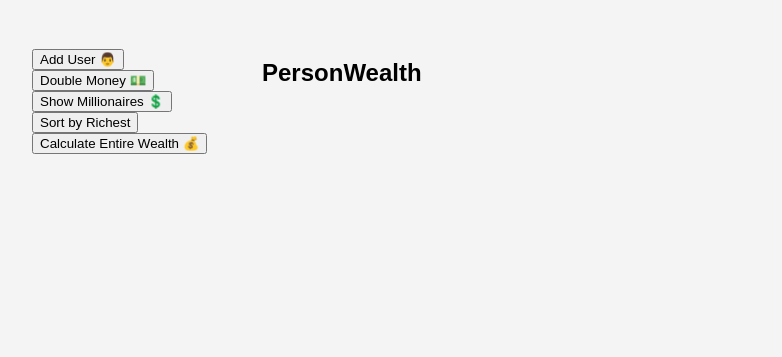
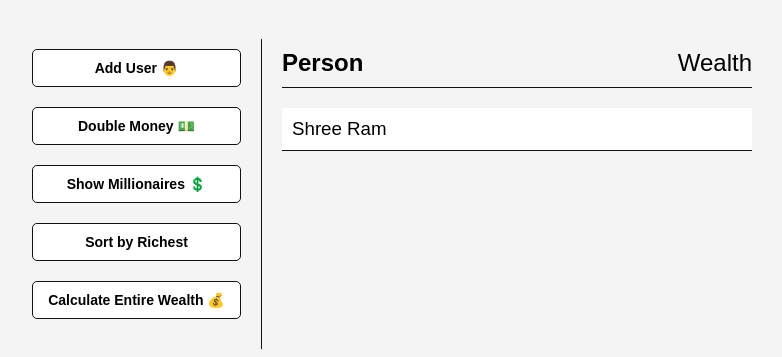
Before and after one commit to ritikkamboj/DOM-Array-Methods-project, a plain HTML site: page index.html in a window 1280 px wide. Shown: the part 61-418 px from the top of the page, without its empty margins (248-1030 px from the left). Drawn offline with Linux system fonts and the light colour scheme.

Commit message:
done with CSS file

```diff
--- a/index.html
+++ b/index.html
@@ -19,6 +19,7 @@
 
       <main id="main">
         <h2><strong>Person</strong>Wealth</h2>
+        <h3>Shree Ram</h3>
       </main>
     </div>
     <script src="script.js"></script>
--- a/style.css
+++ b/style.css
@@ -1,8 +1,7 @@
-
-*{
+* {
   box-sizing: border-box;
 }
-body{
+body {
   display: flex;
   flex-direction: column;
   margin: 0;
@@ -12,19 +11,61 @@ body{
   min-height: 100vh;
 }
 
-.container
-{
+.container {
   display: flex;
   padding: 20px;
-    margin: 0 auto ;
+  margin: 0 auto;
   width: 800px;
   max-width: 100%;
 }
-aside{
+aside {
   padding: 10px 20px;
   width: 250px;
+  border-right: 1px solid #111;
+  /* display: flex;
+    flex-direction: column; */
 }
-#main
+
+button {
+  cursor: pointer;
+  background-color: #fff;
+  border: 1px solid #111;
+  border-radius: 5px;
+  display: block;
+  width: 100%;
+  /* text-align: left; */
+  padding: 10px;
+  margin-bottom: 20px;
+  font-weight: bold;
+  font-size: 14px;
+}
+main {
+  flex: 1;
+  padding: 10px 20px;
+  /* width: 100%; */
+}
+h2 {
+  border-bottom: 1px solid #111;
+  padding-bottom: 10px;
+  display: flex;
+  justify-content: space-between;
+  font-weight: 300;
+  margin: 0 0 20px;
+}
+h3 {
+  background-color: #fff;
+  border-bottom: 1px solid #111;
+  padding: 10px;
+  display: flex;
+  justify-content: space-between;
+  font-weight: 300;
+  margin: 0 0 20px;
+}
+.person
 {
-    text-align: center;
+    display: flex;
+    justify-content: space-between;
+    font-size: 20px;
+    margin-bottom: 10px;
+
 }
```
Lines whose indentation alone changed are shown as unchanged.
